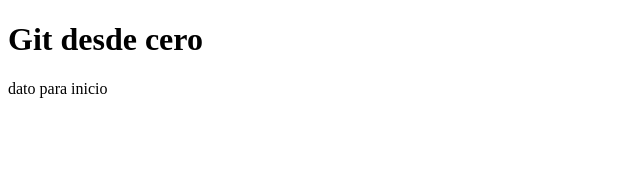
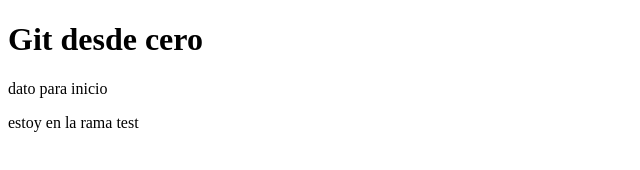
Before and after one commit to oscaridiaquezmiller/practicandogit, a plain HTML site: page index.html in a window 1280 px wide. Shown: the whole page, without its empty margins (0-640 px from the left). Drawn offline with Linux system fonts and the light colour scheme.

Commit message:
cambio de la rama test

```diff
--- a/index.html
+++ b/index.html
@@ -9,5 +9,8 @@
 <body>
     <h1>Git desde cero</h1>
     <p>dato para inicio</p>
+    <article>
+        <p>estoy en la rama test</p>
+    </article>
 </body>
 </html>
```
